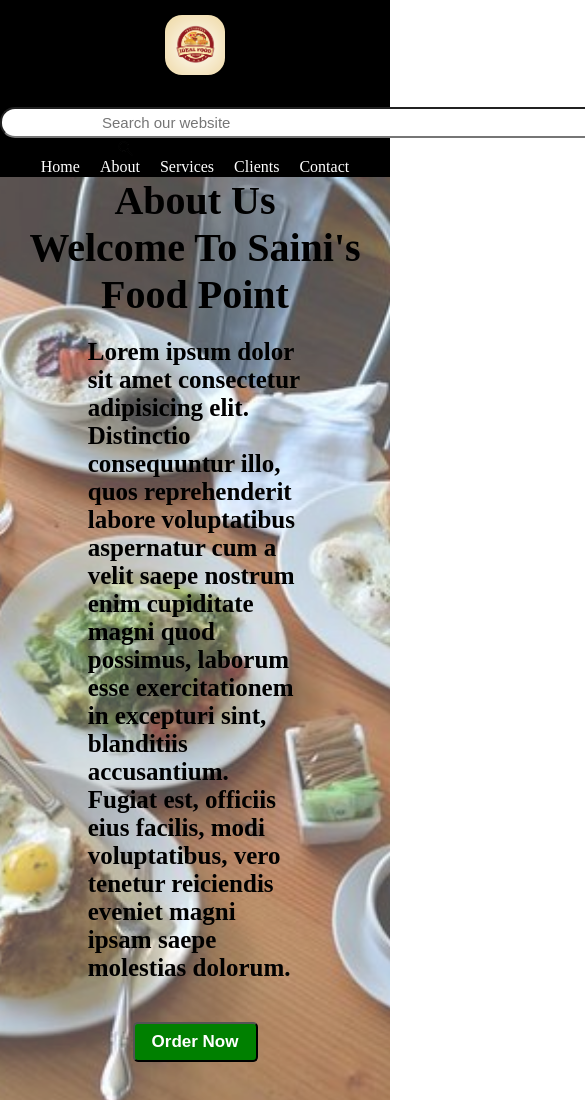
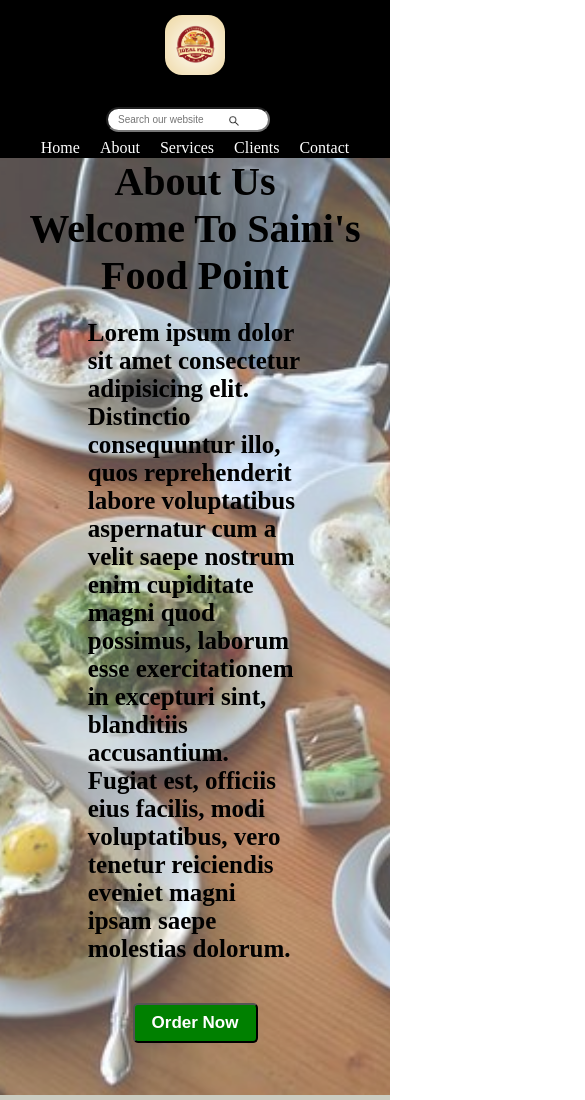
Before and after one commit to gauravs1650/webpage, a plain HTML site: page index.html in a window 390 px wide. Shown: the top 1100 px of the page, 585 px wide, since content can reach past the window. Drawn offline with Linux system fonts and the light colour scheme.

Commit message:
index.html

```diff
--- a/index.html
+++ b/index.html
@@ -50,6 +50,37 @@
             }
 
         }
+         @media screen and (max-width: 790px) {
+            #searchbar input{
+                width: 400px !important;
+            }
+        }
+        @media screen and (max-width: 610px) {
+            #searchbar input{
+                width: 200px !important;
+                padding-left: 20px !important;
+            }
+            #searchbar img{
+                position: relative !important;
+                right: 70px !important;
+            }
+        }
+        @media screen and (max-width: 400px) {
+            #searchbar input{
+                width: 150px !important;
+                padding-left: 10px !important;
+                font-size: 10px !important;
+                margin-bottom: 6px;
+            }
+            #searchbar img{
+                height: 10px !important;
+                width: 10px !important;
+                position: relative !important;
+                top: 3px !important;
+                right: 45px !important;
+            }
+        }
+
 
 
         * {
@@ -395,6 +426,7 @@
             top: 0px;
             padding-top: 12px;
             z-index: 2;
+            overflow: hidden;
         }
         #searchbar input{
             /* text-align: center; */
```
